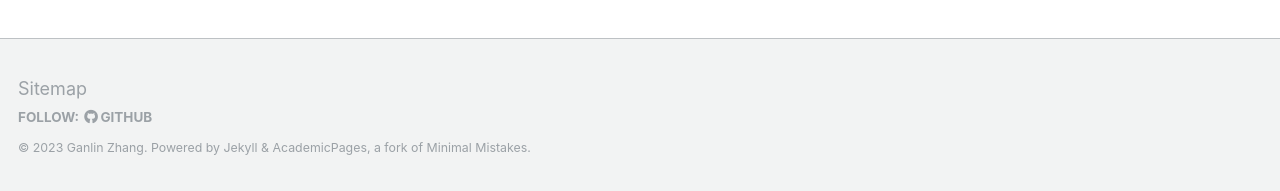
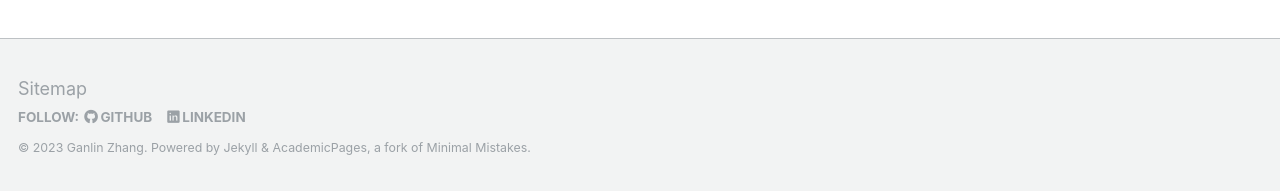
Before and after one commit to zhangganlin/zhangganlin.github.io, a Jekyll site: the page built from _pages/posts.html, in a window 1280 px wide. Shown: the part 706-897 px from the top of the page. Built offline with Jekyll 4.4.1, drawn with Linux system fonts in a browser that asks for light colours.

Commit message:
add linkedin

```diff
--- a/_includes/footer.html
+++ b/_includes/footer.html
@@ -14,6 +14,9 @@
     {% if site.author.github %}
       <li><a href="http://github.com/{{ site.author.github }}"><i class="fab fa-github" aria-hidden="true"></i> GitHub</a></li>
     {% endif %}
+    {% if site.author.linkedin %}
+      <li><a href="https://www.linkedin.com/in/{{ site.author.linkedin }}"><i class="fab fa-linkedin" aria-hidden="true"></i> LinkedIn</a></li>
+    {% endif %}
     {% if site.author.bitbucket %}
       <li><a href="http://bitbucket.org/{{ site.author.bitbucket }}"><i class="fab fa-bitbucket" aria-hidden="true"></i> Bitbucket</a></li>
     {% endif %}
```
